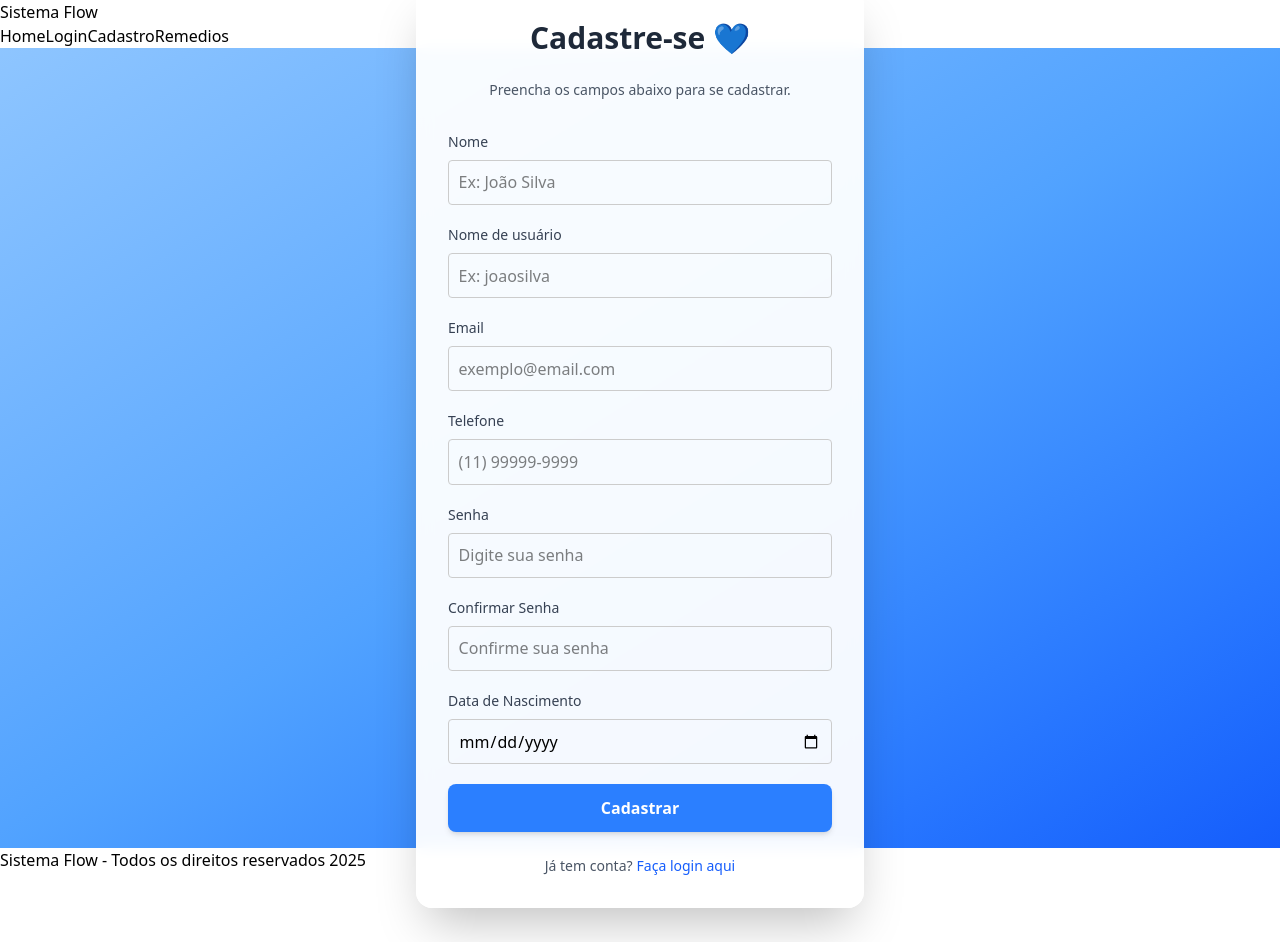
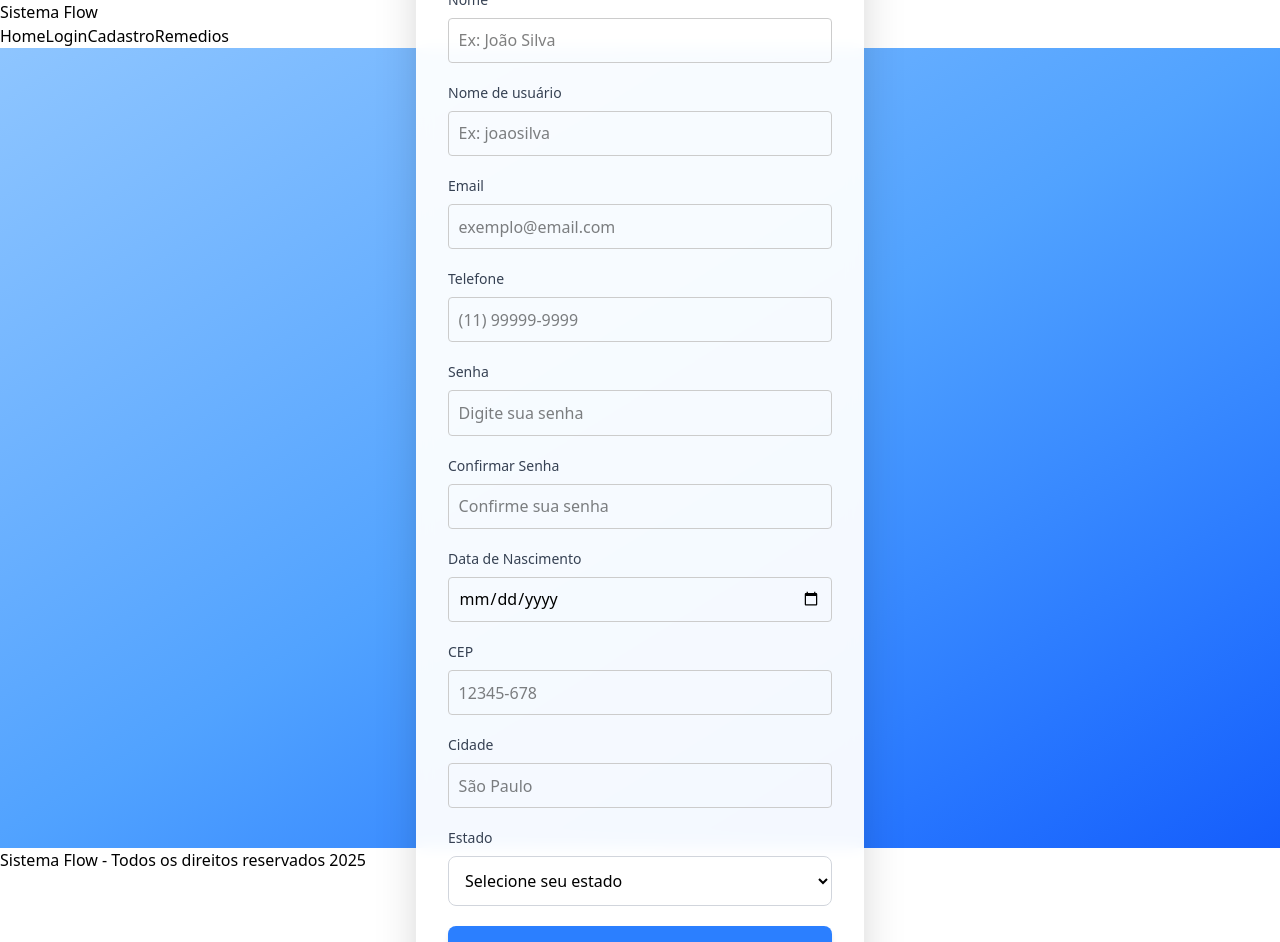
Before and after one commit to 1TDSPH-25/sistema-flow, a React (Vite) app: page /cadastro in a window 1280 px wide. Shown: the top 942 px of the page. Before the commit the page ends 908 px from the top, so only its background shows below. Built offline with nearby package versions, Linux system fonts and the light colour scheme.

Commit message:
feat: adicionar campos de endereco cep cidade e estado

```diff
--- a/src/routes/Cadastro/index.tsx
+++ b/src/routes/Cadastro/index.tsx
@@ -140,6 +140,80 @@ export default function PaginaCadastro() {
             />
             {errors.dataNascimento && <p className="text-red-500 text-sm mt-1">{String(errors.dataNascimento.message)}</p>}
           </div>
+
+          {/* CEP */}
+          <div>
+            <label className="block text-sm font-medium mb-2 text-gray-700">CEP</label>
+            <input
+              type="text"
+              {...register("cep", {
+                required: "CEP é obrigatório",
+                pattern: {
+                  value: /^\d{5}-?\d{3}$/,
+                  message: "Formato: 12345-678"
+                }
+              })}
+              className="w-full p-3 border border-gray-300 rounded-lg focus:outline-none focus:ring-2 focus:ring-blue-400 focus:border-transparent transition"
+              placeholder="12345-678"
+            />
+            {errors.cep && <p className="text-red-500 text-sm mt-1">{String(errors.cep.message)}</p>}
+          </div>
+
+          {/* Cidade */}
+          <div>
+            <label className="block text-sm font-medium mb-2 text-gray-700">Cidade</label>
+            <input
+              type="text"
+              {...register("cidade", {
+                required: "Cidade é obrigatória",
+                minLength: { value: 2, message: "Nome da cidade deve ter pelo menos 2 caracteres" }
+              })}
+              className="w-full p-3 border border-gray-300 rounded-lg focus:outline-none focus:ring-2 focus:ring-blue-400 focus:border-transparent transition"
+              placeholder="São Paulo"
+            />
+            {errors.cidade && <p className="text-red-500 text-sm mt-1">{String(errors.cidade.message)}</p>}
+          </div>
+
+          {/* Estado */}
+          <div>
+            <label className="block text-sm font-medium mb-2 text-gray-700">Estado</label>
+            <select
+              {...register("estado", {
+                required: "Estado é obrigatório"
+              })}
+              className="w-full p-3 border border-gray-300 rounded-lg focus:outline-none focus:ring-2 focus:ring-blue-400 focus:border-transparent transition"
+            >
+              <option value="">Selecione seu estado</option>
+              <option value="AC">Acre</option>
+              <option value="AL">Alagoas</option>
+              <option value="AP">Amapá</option>
+              <option value="AM">Amazonas</option>
+              <option value="BA">Bahia</option>
+              <option value="CE">Ceará</option>
+              <option value="DF">Distrito Federal</option>
+              <option value="ES">Espírito Santo</option>
+              <option value="GO">Goiás</option>
+              <option value="MA">Maranhão</option>
+              <option value="MT">Mato Grosso</option>
+              <option value="MS">Mato Grosso do Sul</option>
+              <option value="MG">Minas Gerais</option>
+              <option value="PA">Pará</option>
+              <option value="PB">Paraíba</option>
+              <option value="PR">Paraná</option>
+              <option value="PE">Pernambuco</option>
+              <option value="PI">Piauí</option>
+              <option value="RJ">Rio de Janeiro</option>
+              <option value="RN">Rio Grande do Norte</option>
+              <option value="RS">Rio Grande do Sul</option>
+              <option value="RO">Rondônia</option>
+              <option value="RR">Roraima</option>
+              <option value="SC">Santa Catarina</option>
+              <option value="SP">São Paulo</option>
+              <option value="SE">Sergipe</option>
+              <option value="TO">Tocantins</option>
+            </select>
+            {errors.estado && <p className="text-red-500 text-sm mt-1">{String(errors.estado.message)}</p>}
+          </div>
           {/* Botão */}
           <button
             type="submit"
```
